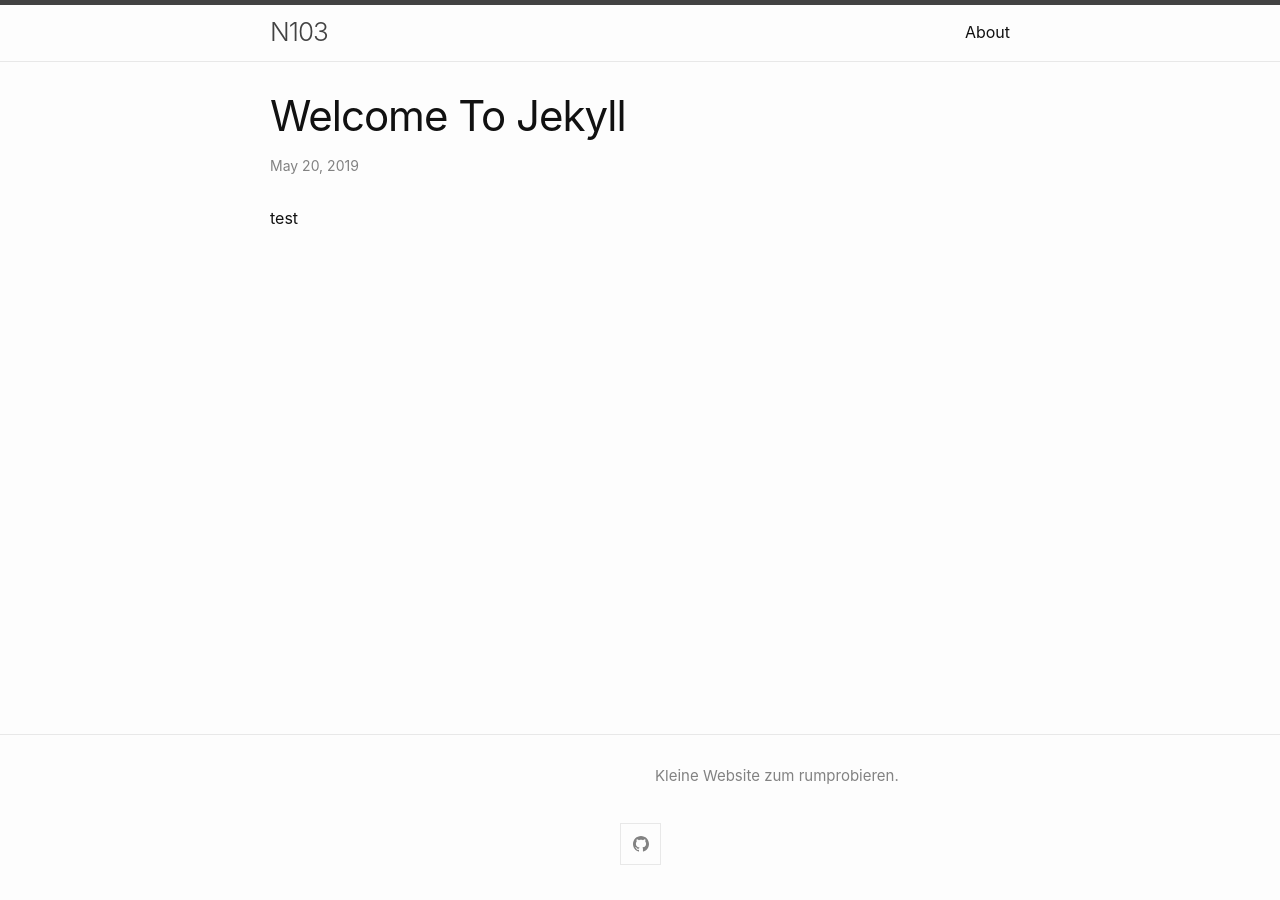
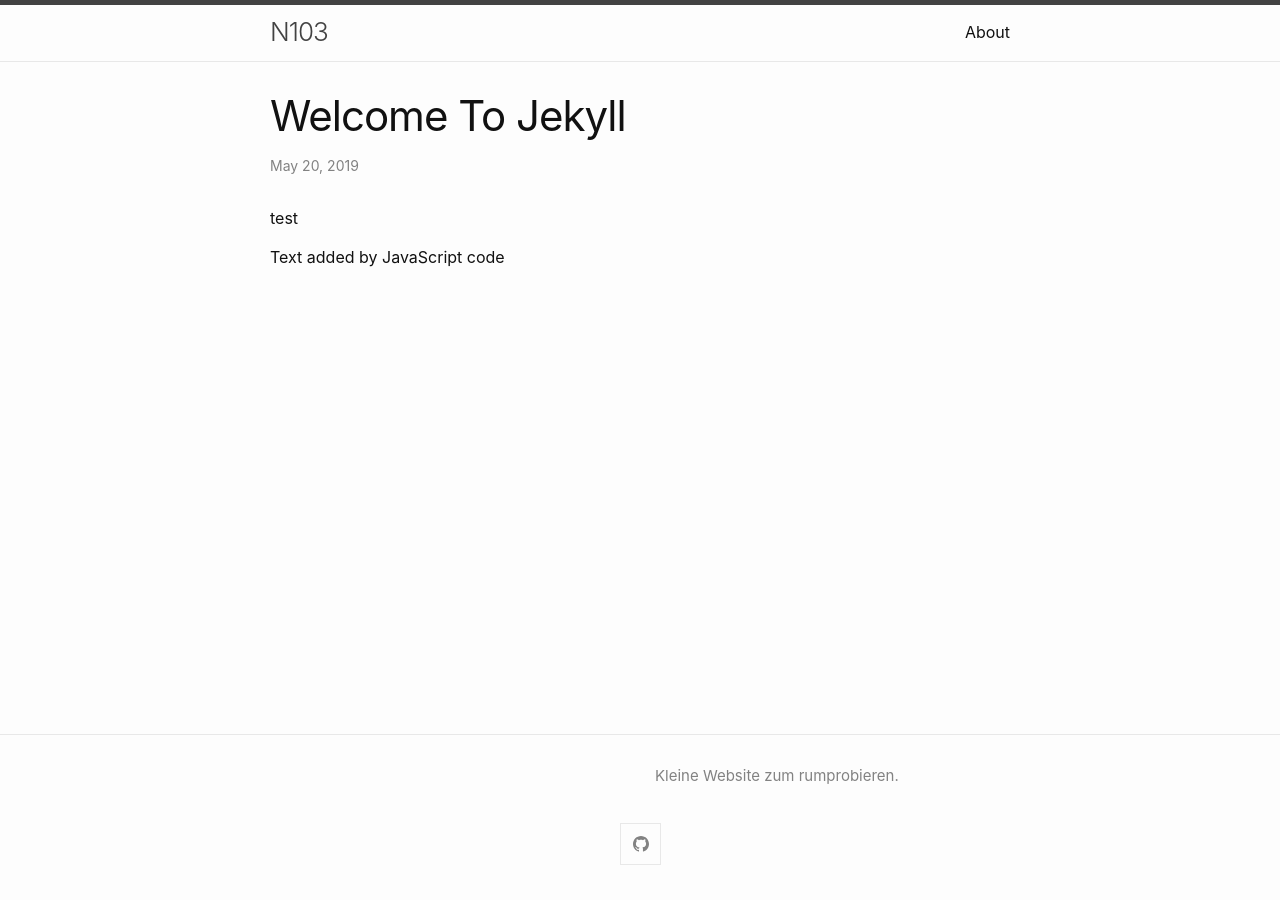
Before and after one commit to n103/n103.github.io, a Jekyll site: the page built from _posts/2019-05-20-welcome-to-jekyll.md, in a window 1280 px wide. Built offline with Jekyll 4.4.1, drawn with Linux system fonts in a browser that asks for light colours.

Commit message:
Update 2019-05-20-welcome-to-jekyll.md

```diff
--- a/_posts/2019-05-20-welcome-to-jekyll.md
+++ b/_posts/2019-05-20-welcome-to-jekyll.md
@@ -2,3 +2,8 @@
 layout: post
 ---
 test
+<div id="text"></div>
+
+<script>
+document.getElementById("text").innerHTML = "Text added by JavaScript code";
+</script>
```
